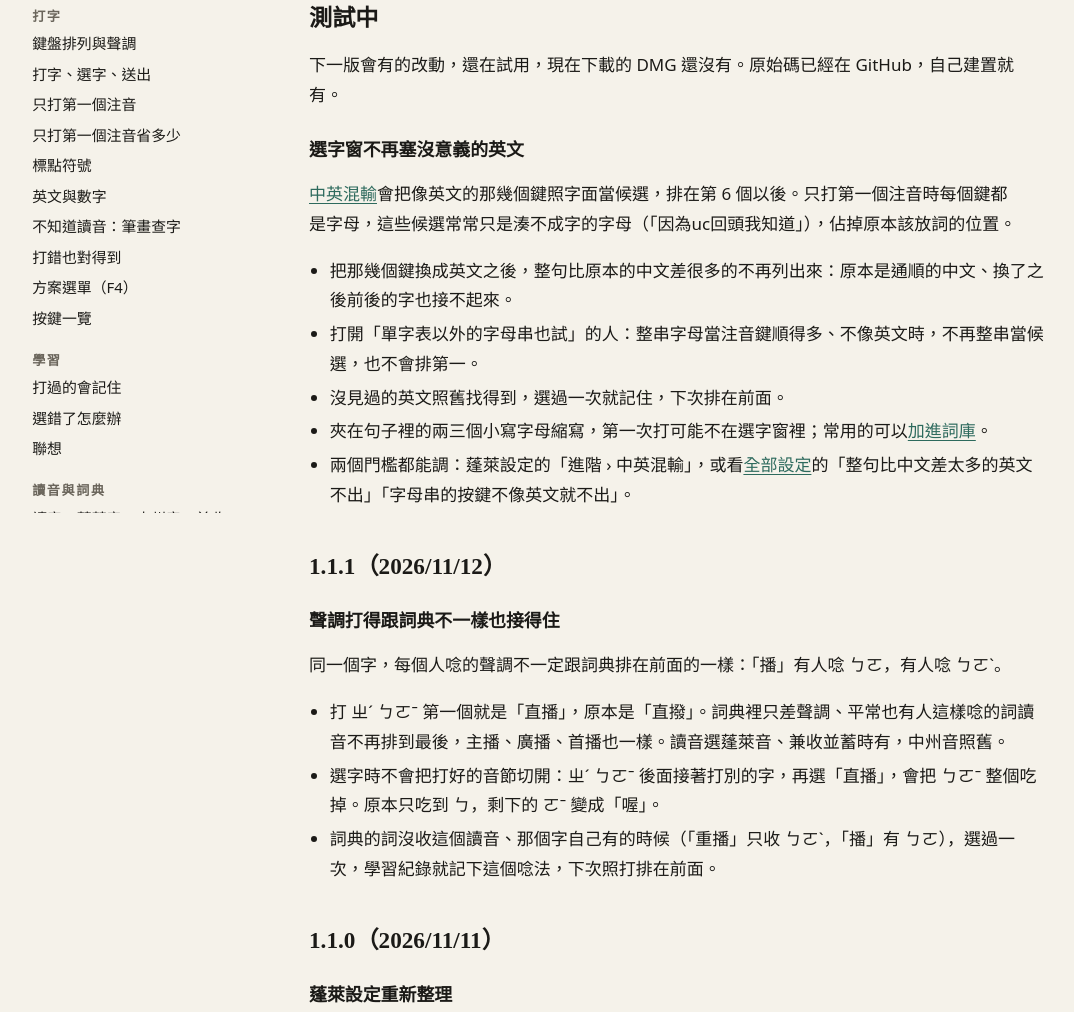
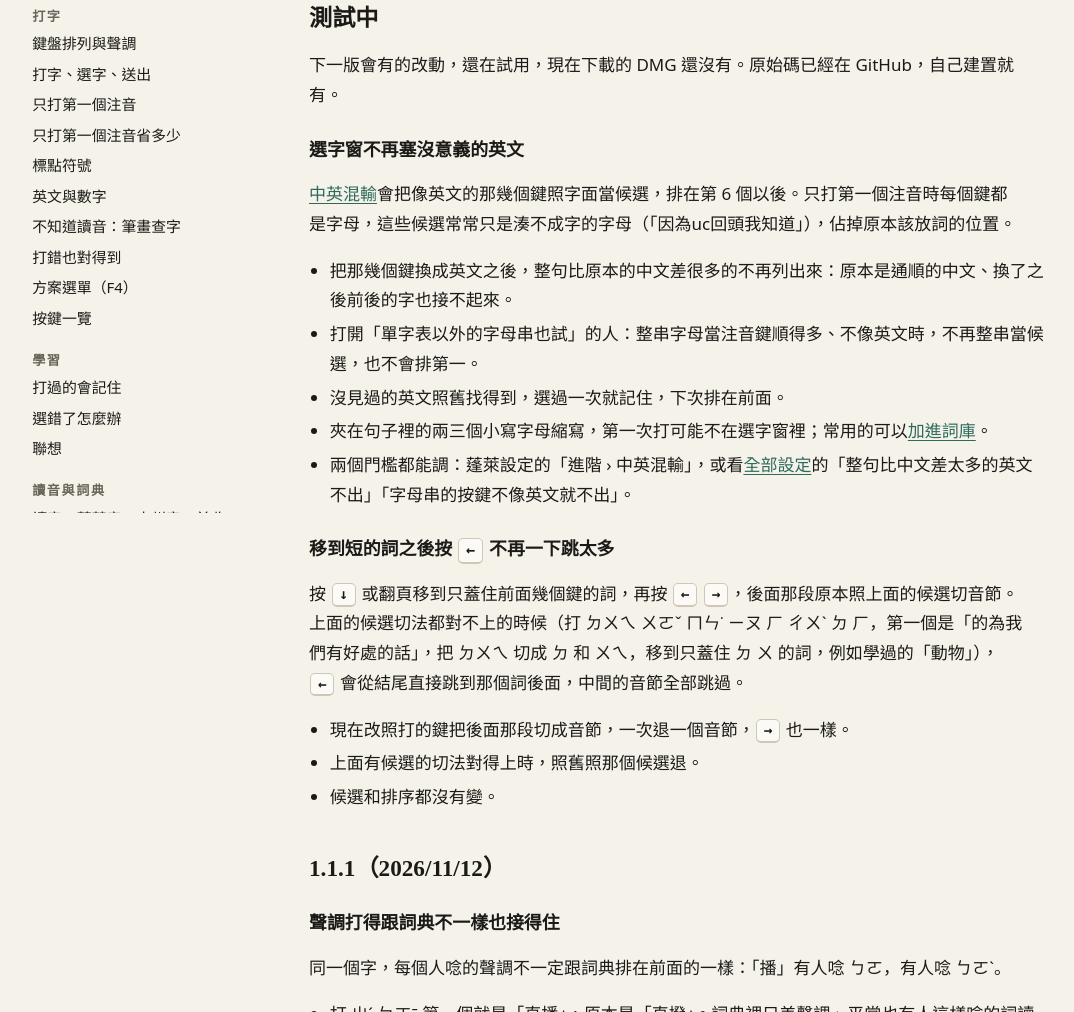
Before and after one commit to jason5545/rime-penglai, a plain HTML site: page site/public/wiki/changelog/index.html in a window 1280 px wide. Shown: the part 293-1305 px from the top of the page, without its empty margins (53-1127 px from the left). Drawn offline with Linux system fonts and the light colour scheme.

Commit message:
版本紀錄「測試中」加一條：移到短的詞之後按 ← 不再一下跳太多（librime cd3ebaef）；說明書例子用新引擎重錄，沒有變

```diff
--- a/site/public/wiki/changelog/index.html
+++ b/site/public/wiki/changelog/index.html
@@ -51,6 +51,13 @@
 <li>沒見過的英文照舊找得到，選過一次就記住，下次排在前面。</li>
 <li>夾在句子裡的兩三個小寫字母縮寫，第一次打可能不在選字窗裡；常用的可以<a href="/wiki/custom-words/">加進詞庫</a>。</li>
 <li>兩個門檻都能調：蓬萊設定的「進階 › 中英混輸」，或看<a href="/wiki/all-settings/">全部設定</a>的「整句比中文差太多的英文不出」「字母串的按鍵不像英文就不出」。</li>
+</ul>
+<h3>移到短的詞之後按 <kbd>←</kbd> 不再一下跳太多</h3>
+<p>按 <kbd>↓</kbd> 或翻頁移到只蓋住前面幾個鍵的詞，再按 <kbd>←</kbd> <kbd>→</kbd>，後面那段原本照上面的候選切音節。上面的候選切法都對不上的時候（打 ㄉㄨㄟ ㄨㄛˇ ㄇㄣ˙ ㄧㄡ ㄏ ㄔㄨˋ ㄉ ㄏ，第一個是「的為我們有好處的話」，把 ㄉㄨㄟ 切成 ㄉ 和 ㄨㄟ，移到只蓋住 ㄉ ㄨ 的詞，例如學過的「動物」），<kbd>←</kbd> 會從結尾直接跳到那個詞後面，中間的音節全部跳過。</p>
+<ul>
+<li>現在改照打的鍵把後面那段切成音節，一次退一個音節，<kbd>→</kbd> 也一樣。</li>
+<li>上面有候選的切法對得上時，照舊照那個候選退。</li>
+<li>候選和排序都沒有變。</li>
 </ul>
 
 <h2 id="v1.1.1">1.1.1（2026/11/12）</h2>
```
Also changed, not shown: site/wiki/changelog.html (+7 -0 lines).
